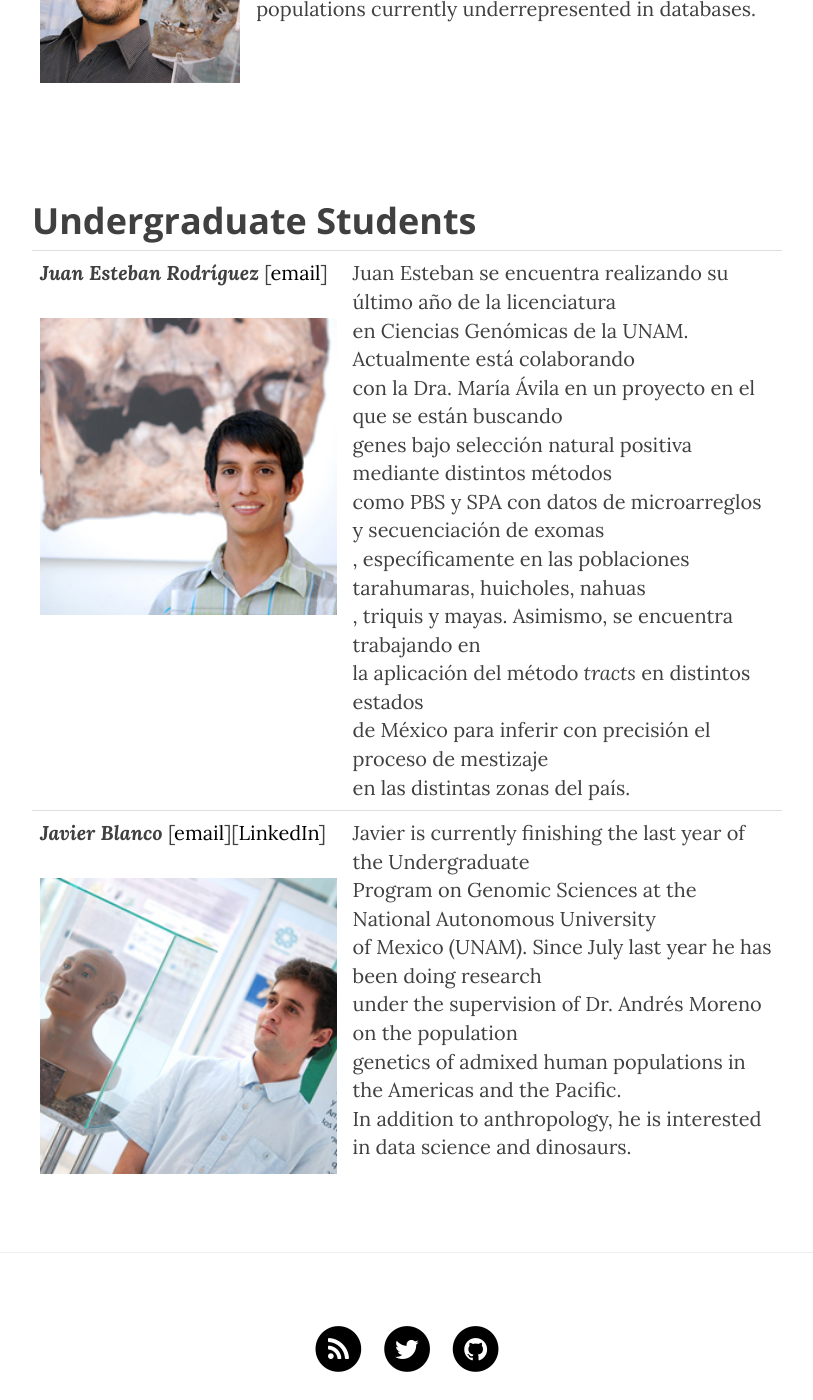
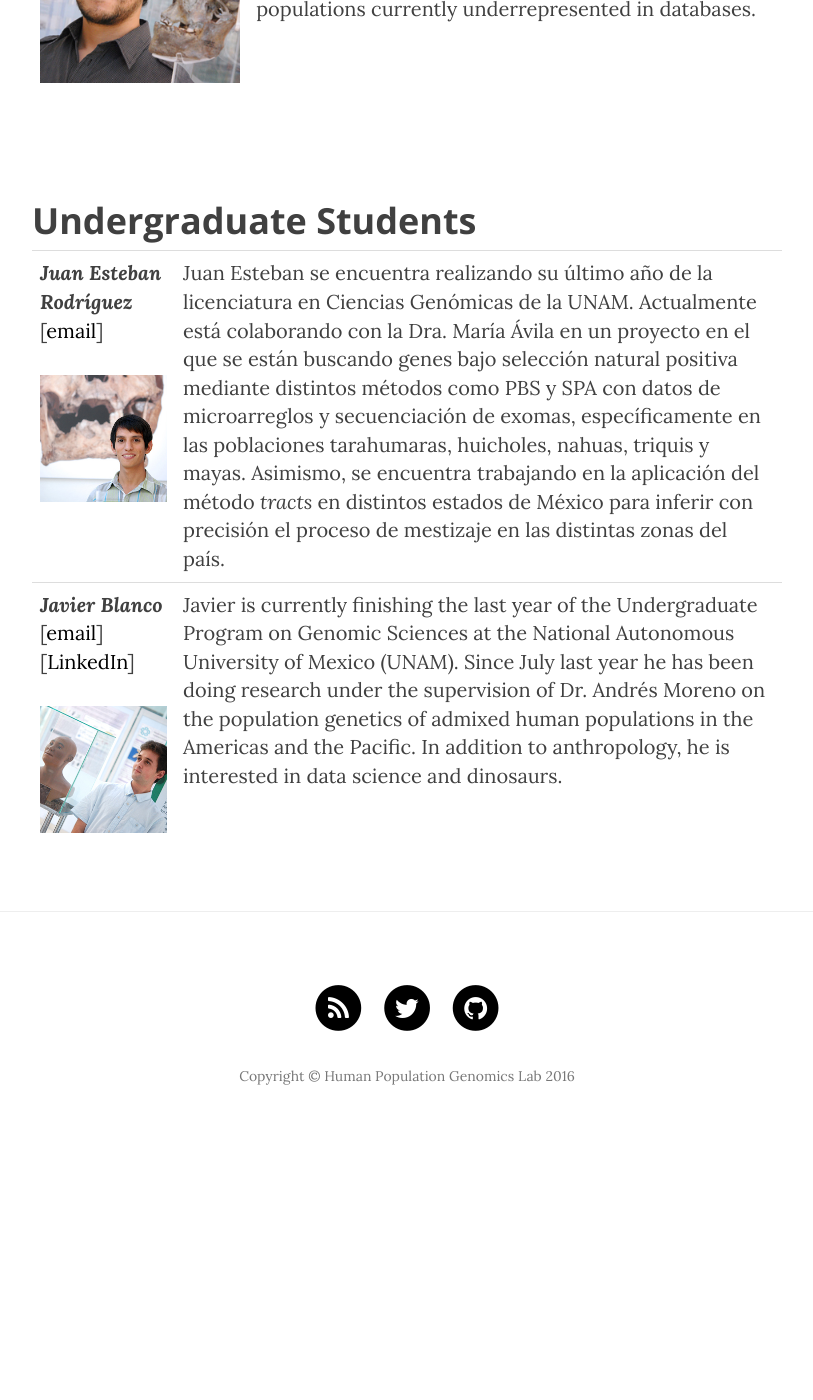
Before and after one commit to milkshakeplustip/milkshakeplustip.github.io, a Jekyll site: the page built from b_people.html, in a window 1280 px wide and 1400 px high, scrolled down 2383 px. Shown: the whole window, without its empty margins (233-1046 px from the left). Built offline with Jekyll 4.4.1, drawn with Linux system fonts in a browser that asks for light colours; nearby versions of some CDN libraries; after the commit the page ends 3535 px from its top, so only the background shows below that.

Commit message:
puta mare

```diff
--- a/b_people.html
+++ b/b_people.html
@@ -28,10 +28,10 @@ header-img: "img/morenolab_2_1000.jpg"
 <table style="width:100%">
 	<tr>
 		<td><b><i>Juan Esteban Rodríguez </i></b>[<a href=juanrr@lcg.unam.mx>email</a>]<p><img src="/img/JuanEst250.jpg" alt="JuanEst" height="500" width="500"></p></td>
-		<td>Juan Esteban se encuentra realizando su último año de la licenciatura<br> en Ciencias Genómicas de la UNAM. Actualmente está colaborando<br> con la Dra. María Ávila en un proyecto en el que se están buscando<br> genes bajo selección natural positiva mediante distintos métodos<br> como PBS y SPA con datos de microarreglos y secuenciación de exomas<br>, específicamente en las poblaciones tarahumaras, huicholes, nahuas<br>, triquis y mayas. Asimismo, se encuentra trabajando en<br> la aplicación del método <i>tracts</i> en distintos estados<br> de México para inferir con precisión el proceso de mestizaje<br> en las distintas zonas del país.</td>
+		<td>Juan Esteban se encuentra realizando su último año de la licenciatura en Ciencias Genómicas de la UNAM. Actualmente está colaborando con la Dra. María Ávila en un proyecto en el que se están buscando genes bajo selección natural positiva mediante distintos métodos como PBS y SPA con datos de microarreglos y secuenciación de exomas, específicamente en las poblaciones tarahumaras, huicholes, nahuas, triquis y mayas. Asimismo, se encuentra trabajando en la aplicación del método <i>tracts</i> en distintos estados de México para inferir con precisión el proceso de mestizaje en las distintas zonas del país.</td>
 	</tr>
 	<tr>
 		<td><b><i>Javier Blanco </i></b>[<a href=jblanco@lcg.unam.mx>email</a>][<a href=https://mx.linkedin.com/in/javier-blanco-26112097>LinkedIn</a>]<p><img src="/img/Javier250.jpg" alt="Javier" height="500" width="500"></p></td>
-		<td>Javier is currently finishing the last year of the Undergraduate<br> Program on Genomic Sciences at the National Autonomous University<br> of Mexico (UNAM). Since July last year he has been doing research<br> under the supervision of Dr. Andrés Moreno on the population<br> genetics of admixed human populations in the Americas and the Pacific.<br> In addition to anthropology, he is interested in data science and dinosaurs.</td>
+		<td>Javier is currently finishing the last year of the Undergraduate Program on Genomic Sciences at the National Autonomous University of Mexico (UNAM). Since July last year he has been doing research under the supervision of Dr. Andrés Moreno on the population genetics of admixed human populations in the Americas and the Pacific. In addition to anthropology, he is interested in data science and dinosaurs.</td>
 	</tr>
 </table>
```
